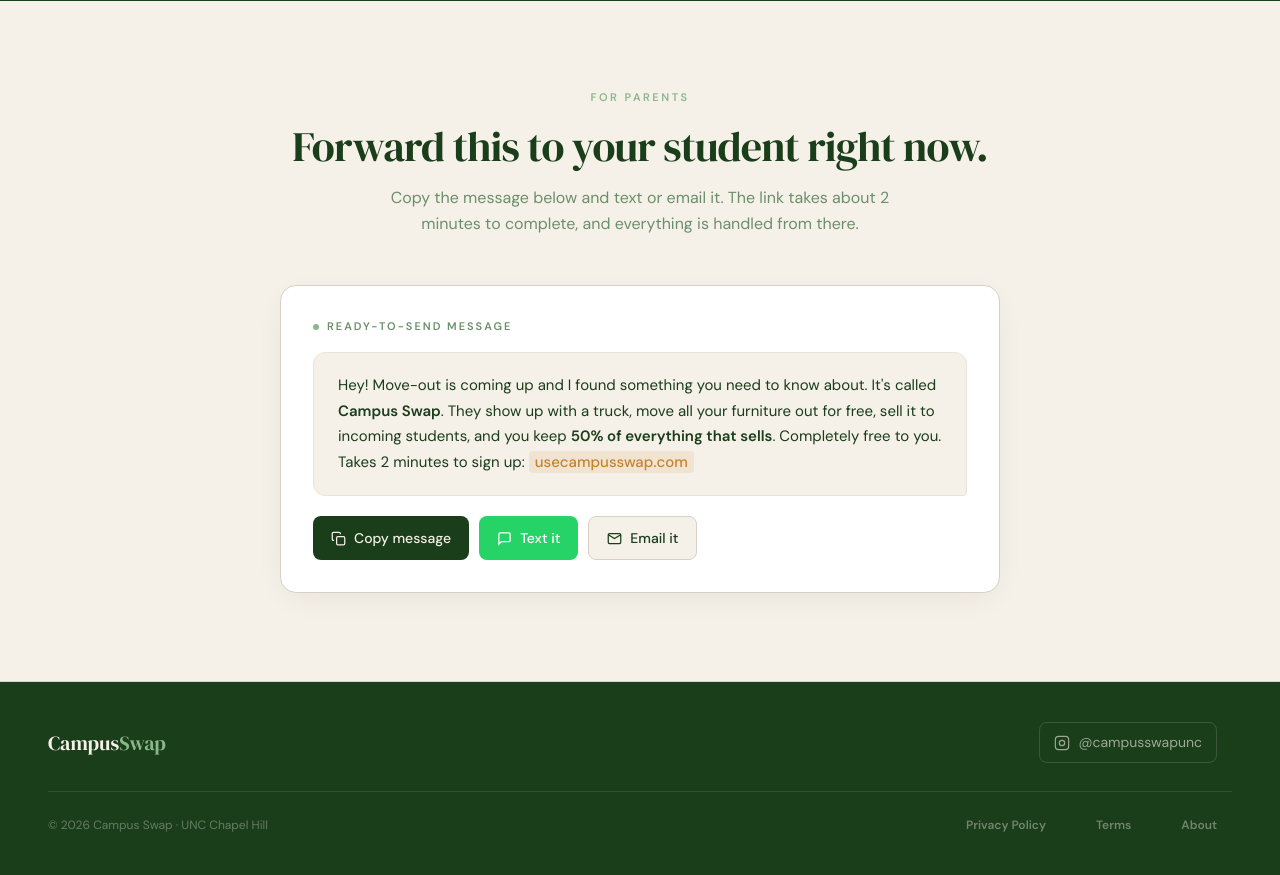
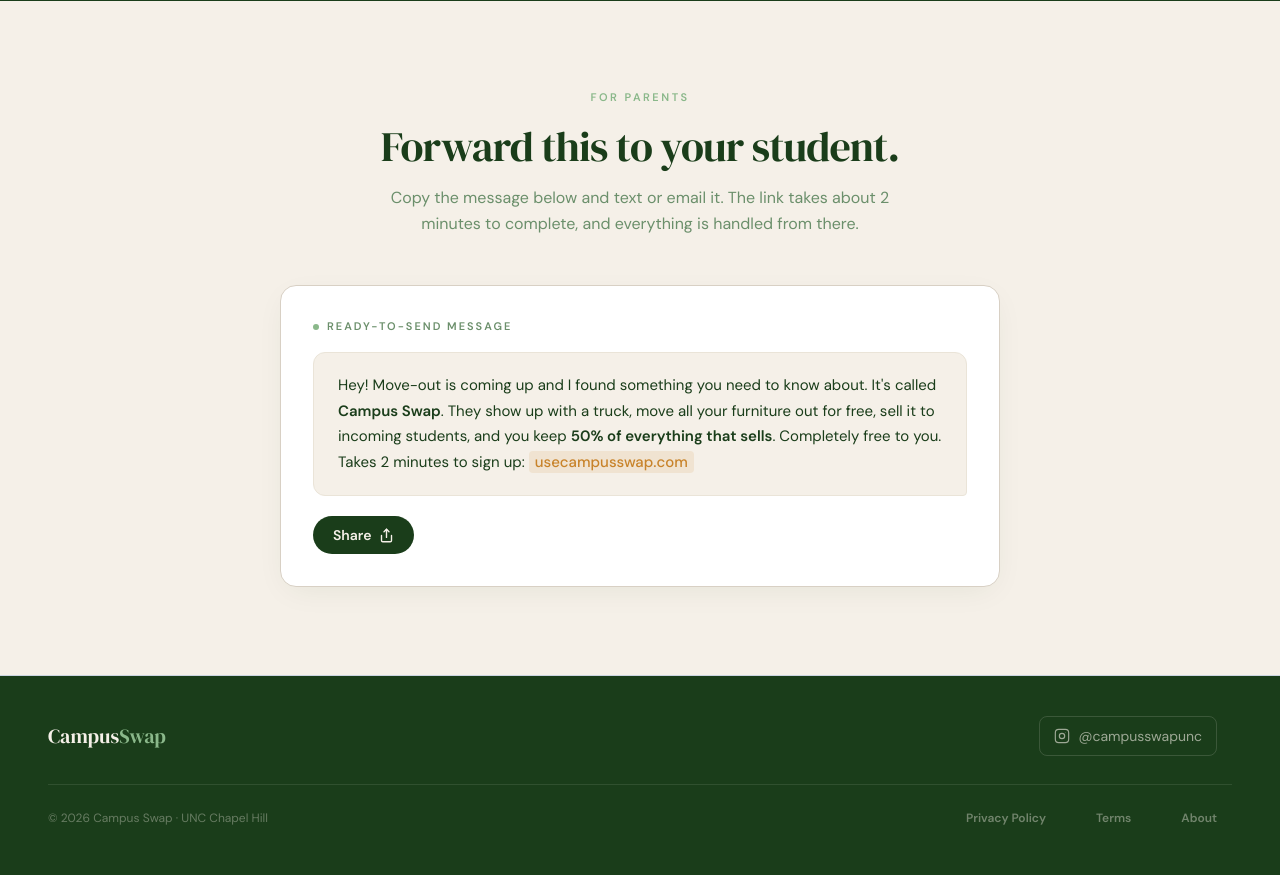
Before and after one commit to henryruss/campus-swap-live, a Flask app: page /parents in a window 1280 px wide. Shown: the part 2299-3174 px from the top of the page. After the commit the page ends 3124 px from the top, so only its background shows below. Run offline with Flask 3, Linux system fonts and the light colour scheme; some libraries are stand-ins or nearby versions.

Commit message:
parent final

```diff
--- a/templates/parents.html
+++ b/templates/parents.html
@@ -151,16 +151,18 @@
   .p-message-bubble { background: var(--bg-cream); border-radius: 12px 12px 4px 12px; padding: 20px 24px; font-size: 15px; line-height: 1.7; color: var(--text-main); margin-bottom: 20px; border: 1px solid var(--cream2, #EAE4D8); }
   .p-message-bubble strong { color: var(--primary); font-weight: 600; }
   .p-message-bubble .p-highlight { background: rgba(200,131,42,0.12); color: var(--accent); padding: 1px 6px; border-radius: 4px; font-weight: 500; }
-  .p-share-actions { display: flex; gap: 10px; flex-wrap: wrap; }
-  .p-share-btn { display: flex; align-items: center; gap: 8px; padding: 10px 18px; border-radius: 8px; font-size: 14px; font-weight: 500; cursor: pointer; border: none; transition: all 0.15s; text-decoration: none; font-family: 'DM Sans', sans-serif; }
-  .p-share-btn-copy { background: var(--primary); color: var(--bg-cream); }
-  .p-share-btn-copy:hover { background: var(--primary-light, #2E5C2E); }
-  .p-share-btn-sms { background: #25D366; color: white; }
-  .p-share-btn-sms:hover { background: #1DA851; }
-  .p-share-btn-email { background: var(--bg-cream); color: var(--primary); border: 1px solid var(--rule); }
-  .p-share-btn-email:hover { background: #EAE4D8; }
-  .p-copy-confirm { display: none; font-size: 13px; color: var(--sage); margin-top: 12px; font-weight: 500; }
-  .p-copy-confirm.show { display: block; }
+  .p-share-actions { display: flex; align-items: center; gap: 12px; }
+  .p-share-trigger { display: inline-flex; align-items: center; gap: 7px; padding: 10px 20px; border-radius: 100px; background: var(--primary); color: var(--bg-cream); border: none; cursor: pointer; transition: background 0.15s, transform 0.15s; font-family: 'DM Sans', sans-serif; font-size: 14px; font-weight: 600; flex-shrink: 0; }
+  .p-share-trigger:hover { background: var(--primary-light, #2E5C2E); transform: scale(1.06); }
+  .p-share-trigger:active { transform: scale(0.96); }
+  .p-share-confirm { font-size: 13px; color: var(--sage); font-weight: 500; opacity: 0; transition: opacity 0.2s; pointer-events: none; }
+  .p-share-confirm.show { opacity: 1; }
+  /* fallback popover for browsers without Web Share API */
+  .p-share-popover { position: absolute; bottom: calc(100% + 10px); left: 0; background: white; border: 1px solid var(--rule); border-radius: 12px; box-shadow: 0 8px 24px -4px rgba(0,0,0,0.12); padding: 6px; min-width: 180px; display: none; z-index: 100; }
+  .p-share-popover.open { display: block; }
+  .p-share-popover a, .p-share-popover button { display: flex; align-items: center; gap: 10px; width: 100%; padding: 10px 14px; font-size: 14px; font-weight: 500; color: var(--text-main); text-decoration: none; background: none; border: none; border-radius: 8px; cursor: pointer; font-family: 'DM Sans', sans-serif; transition: background 0.12s; white-space: nowrap; }
+  .p-share-popover a:hover, .p-share-popover button:hover { background: var(--bg-cream); }
+  .p-share-wrap { position: relative; display: inline-block; }
 
   /* ── PAGE FOOTER ── */
   .p-footer { background: var(--primary); padding: 40px 48px; }
@@ -316,7 +318,7 @@
 <section class="p-share-section" id="share">
   <div class="p-share-inner">
     <div class="p-section-label">For parents</div>
-    <h2 class="p-section-title">Forward this to your student right now.</h2>
+    <h2 class="p-section-title">Forward this to your student.</h2>
     <p class="p-section-sub">Copy the message below and text or email it. The link takes about 2 minutes to complete, and everything is handled from there.</p>
     <div class="p-share-card">
       <div class="p-share-card-label">Ready-to-send message</div>
@@ -324,20 +326,29 @@
         Hey! Move-out is coming up and I found something you need to know about. It's called <strong>Campus Swap</strong>. They show up with a truck, move all your furniture out for free, sell it to incoming students, and you keep <strong>50% of everything that sells</strong>. Completely free to you. Takes 2 minutes to sign up: <span class="p-highlight">usecampusswap.com</span>
       </div>
       <div class="p-share-actions">
-        <button class="p-share-btn p-share-btn-copy" onclick="pCopyMessage()">
-          <svg width="15" height="15" viewBox="0 0 24 24" fill="none" stroke="currentColor" stroke-width="2"><rect x="9" y="9" width="13" height="13" rx="2"/><path d="M5 15H4a2 2 0 01-2-2V4a2 2 0 012-2h9a2 2 0 012 2v1"/></svg>
-          Copy message
-        </button>
-        <a href="sms:?body=Hey!%20Move-out%20is%20coming%20up%20and%20I%20found%20something%20you%20need%20to%20know%20about.%20It's%20called%20Campus%20Swap%20%E2%80%94%20they%20show%20up%20with%20a%20truck%2C%20move%20all%20your%20furniture%20out%20for%20free%2C%20sell%20it%20to%20incoming%20students%2C%20and%20you%20keep%2050%25%20of%20everything%20that%20sells.%20Completely%20free%20to%20you.%20Takes%205%20minutes%20to%20sign%20up%3A%20campusswapunc.com" class="p-share-btn p-share-btn-sms">
-          <svg width="15" height="15" viewBox="0 0 24 24" fill="none" stroke="currentColor" stroke-width="2"><path d="M21 15a2 2 0 01-2 2H7l-4 4V5a2 2 0 012-2h14a2 2 0 012 2z"/></svg>
-          Text it
-        </a>
-        <a href="mailto:?subject=You%20need%20to%20use%20Campus%20Swap%20for%20move-out&body=Hey!%20Move-out%20is%20coming%20up%20and%20I%20found%20something%20you%20need%20to%20know%20about.%20It's%20called%20Campus%20Swap%20%E2%80%94%20they%20show%20up%20with%20a%20truck%2C%20move%20all%20your%20furniture%20out%20for%20free%2C%20sell%20it%20to%20incoming%20students%2C%20and%20you%20keep%2050%25%20of%20everything%20that%20sells.%20Completely%20free%20to%20you.%20Takes%205%20minutes%20to%20sign%20up%3A%20campusswapunc.com" class="p-share-btn p-share-btn-email">
-          <svg width="15" height="15" viewBox="0 0 24 24" fill="none" stroke="currentColor" stroke-width="2"><path d="M4 4h16c1.1 0 2 .9 2 2v12c0 1.1-.9 2-2 2H4c-1.1 0-2-.9-2-2V6c0-1.1.9-2 2-2z"/><polyline points="22,6 12,12 2,6"/></svg>
-          Email it
-        </a>
+        <div class="p-share-wrap">
+          <button class="p-share-trigger" onclick="pShare(this)" aria-label="Share">
+            Share
+            <svg width="15" height="15" viewBox="0 0 24 24" fill="none" stroke="currentColor" stroke-width="2.2" stroke-linecap="round" stroke-linejoin="round"><path d="M4 12v8a2 2 0 002 2h12a2 2 0 002-2v-8"/><polyline points="16 6 12 2 8 6"/><line x1="12" y1="2" x2="12" y2="15"/></svg>
+          </button>
+          <!-- fallback popover for browsers without Web Share API -->
+          <div class="p-share-popover" id="p-share-popover">
+            <button onclick="pFallbackCopy()">
+              <svg width="15" height="15" viewBox="0 0 24 24" fill="none" stroke="currentColor" stroke-width="2"><rect x="9" y="9" width="13" height="13" rx="2"/><path d="M5 15H4a2 2 0 01-2-2V4a2 2 0 012-2h9a2 2 0 012 2v1"/></svg>
+              Copy link
+            </button>
+            <a href="mailto:?subject=You%20need%20to%20use%20Campus%20Swap%20for%20move-out&body=Hey!%20Move-out%20is%20coming%20up%20and%20I%20found%20something%20you%20need%20to%20know%20about.%20It%E2%80%99s%20called%20Campus%20Swap%20%E2%80%94%20they%20show%20up%20with%20a%20truck%2C%20move%20all%20your%20furniture%20out%20for%20free%2C%20sell%20it%20to%20incoming%20students%2C%20and%20you%20keep%2050%25%20of%20everything%20that%20sells.%20Completely%20free%20to%20you.%20Takes%202%20minutes%20to%20sign%20up%3A%20usecampusswap.com">
+              <svg width="15" height="15" viewBox="0 0 24 24" fill="none" stroke="currentColor" stroke-width="2"><path d="M4 4h16c1.1 0 2 .9 2 2v12c0 1.1-.9 2-2 2H4c-1.1 0-2-.9-2-2V6c0-1.1.9-2 2-2z"/><polyline points="22,6 12,12 2,6"/></svg>
+              Email
+            </a>
+            <a href="https://www.facebook.com/sharer/sharer.php?u=https%3A%2F%2Fusecampusswap.com&quote=Hey!%20Move-out%20is%20coming%20up%20and%20I%20found%20something%20you%20need%20to%20know%20about.%20It%E2%80%99s%20called%20Campus%20Swap." target="_blank" rel="noopener">
+              <svg width="15" height="15" viewBox="0 0 24 24" fill="currentColor"><path d="M18 2h-3a5 5 0 00-5 5v3H7v4h3v8h4v-8h3l1-4h-4V7a1 1 0 011-1h3z"/></svg>
+              Facebook
+            </a>
+          </div>
+        </div>
+        <span class="p-share-confirm" id="p-share-confirm">✓ Link copied!</span>
       </div>
-      <div class="p-copy-confirm" id="p-copy-confirm">✓ Copied to clipboard — now send it!</div>
     </div>
   </div>
 </section>
@@ -379,14 +390,33 @@
     header.appendChild(extra);
   });
 
-  function pCopyMessage() {
-    var text = "Hey! Move-out is coming up and I found something you need to know about. It\u2019s called Campus Swap \u2014 they show up with a truck, move all your furniture out for free, sell it to incoming students, and you keep 50% of everything that sells. Completely free to you. Takes 5 minutes to sign up: campusswapunc.com";
-    navigator.clipboard.writeText(text).then(function () {
-      var el = document.getElementById('p-copy-confirm');
+  var SHARE_TEXT = "Hey! Move-out is coming up and I found something you need to know about. It\u2019s called Campus Swap \u2014 they show up with a truck, move all your furniture out for free, sell it to incoming students, and you keep 50% of everything that sells. Completely free to you. Takes 2 minutes to sign up:";
+  var SHARE_URL  = "https://usecampusswap.com";
+
+  function pShare(btn) {
+    if (navigator.share) {
+      navigator.share({ title: 'Campus Swap', text: SHARE_TEXT, url: SHARE_URL }).catch(function(){});
+    } else {
+      var pop = document.getElementById('p-share-popover');
+      pop.classList.toggle('open');
+    }
+  }
+
+  function pFallbackCopy() {
+    navigator.clipboard.writeText(SHARE_URL).then(function () {
+      document.getElementById('p-share-popover').classList.remove('open');
+      var el = document.getElementById('p-share-confirm');
       el.classList.add('show');
-      setTimeout(function () { el.classList.remove('show'); }, 3500);
+      setTimeout(function () { el.classList.remove('show'); }, 3000);
     });
   }
+
+  document.addEventListener('click', function (e) {
+    var pop = document.getElementById('p-share-popover');
+    if (pop && pop.classList.contains('open') && !pop.closest('.p-share-wrap').contains(e.target)) {
+      pop.classList.remove('open');
+    }
+  });
 
   document.querySelectorAll('a[href^="#"]').forEach(function (a) {
     a.addEventListener('click', function (e) {
```
